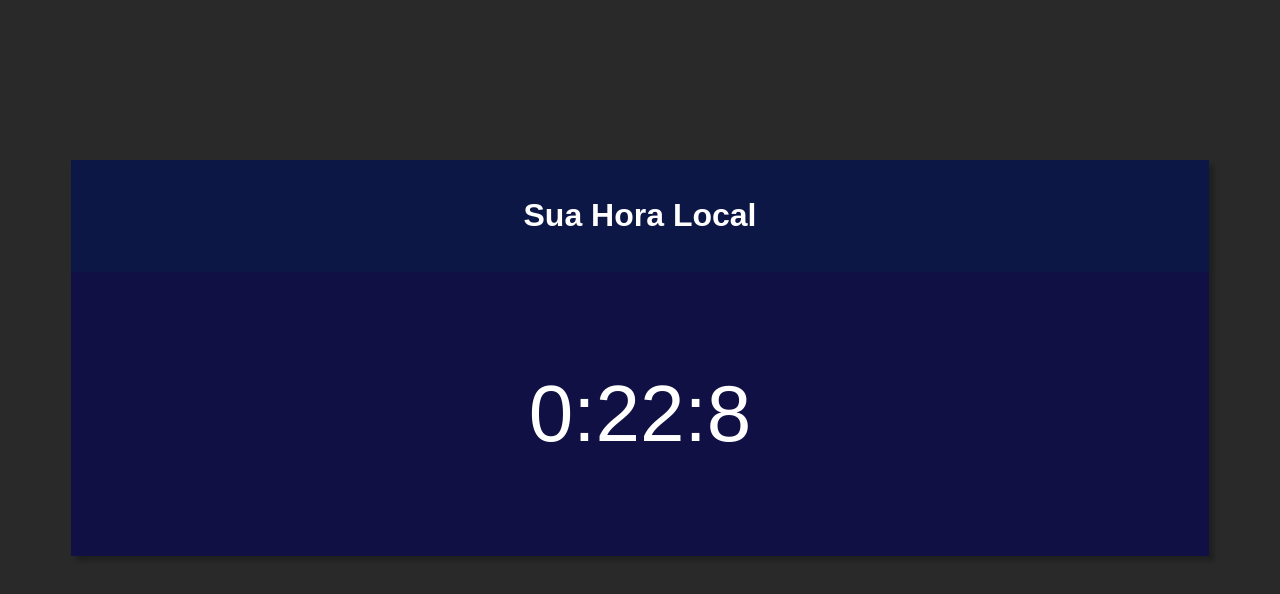
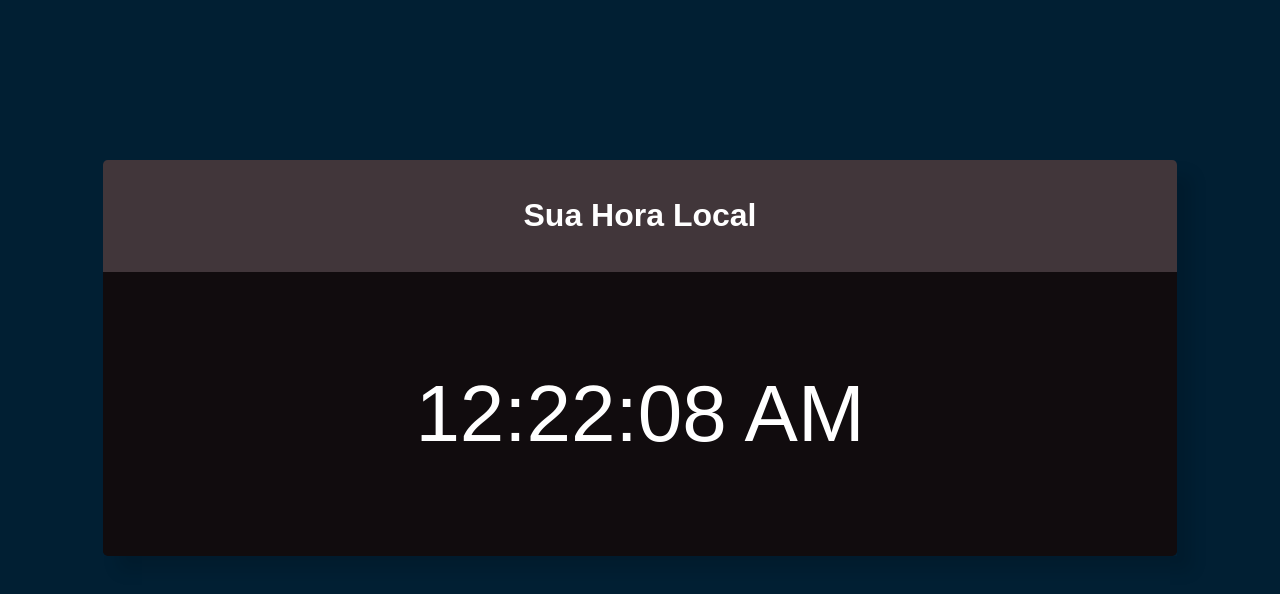
Before and after one commit to gustavo-zsilva/100daysofcode, a plain HTML site: page 36-digital-clock/index.html in a window 1280 px wide. Drawn offline with Linux system fonts and the light colour scheme.

Commit message:
Code 36 Added

```diff
--- a/36-digital-clock/script.js
+++ b/36-digital-clock/script.js
@@ -1,6 +1,39 @@
-const timeText = document.querySelector('p.time')
+const timeText = document.querySelector('p.time');
+let header = document.querySelector('header');
+let section = document.querySelector('section');
 
 setInterval(() => {
     let date = new Date();
-    timeText.innerHTML = `${date.getHours()}:${date.getMinutes()}:${date.getSeconds()}`
+
+    timeText.innerHTML = date.toLocaleTimeString();
+    checkTime(date);
 }, 1000);
+
+function checkTime(date) {
+    let hour = date.getHours();
+    if (hour >= 18 || hour <= 6) {
+        changeColors('#011f33', '#41363a', '#110c0e');
+    } else if (hour >= 12) {
+        changeColors('#f9dd72', '#f89c75', '#f8a95b');
+    }
+}
+
+function changeColors(...params) {
+    let colorsLabel = [document.body, header, section];
+    params.map((param, index) => colorsLabel[index].style.backgroundColor = param);
+}
+
+// Tarde
+// #f9dd72
+// #f8a95b
+// #f89c75
+
+// Noite
+// #110c0e
+// #41363a
+// #011f33
+
+// Manhã
+// #ffb283
+// #eee6df
+// #bb9f8b
--- a/36-digital-clock/style.css
+++ b/36-digital-clock/style.css
@@ -3,26 +3,34 @@
 }
 
 body {
-    background-color: rgb(41, 41, 41);
+    background-color: #eee6df;
+}
+
+.container,
+.container header,
+.container section {
+    transition: background-color 0.2s;
 }
 
 .container {
-    max-width: 90%;
+    max-width: 85%;
     margin: 10rem auto;
     text-align: center;
-    box-shadow: 5px 5px 5px rgba(0, 0, 0, 0.253);
+    box-shadow: 15px 15px 15px rgba(0, 0, 0, 0.123);
 }
 
 .container header {
-    background-color: rgba(10, 22, 73, 0.89);
+    background-color: #ffb283;
     color: white;
     padding: 1rem;
+    border-radius: 0.3rem 0.3rem 0 0;
 }
 
 .container section {
-    background-color: rgba(8, 8, 77, 0.76);
+    background-color:  #bb9f8b;
     color: white;
     padding: 6rem;
+    border-radius: 0 0 0.3rem 0.3rem;
 }
 
 .container section p.time {
```
